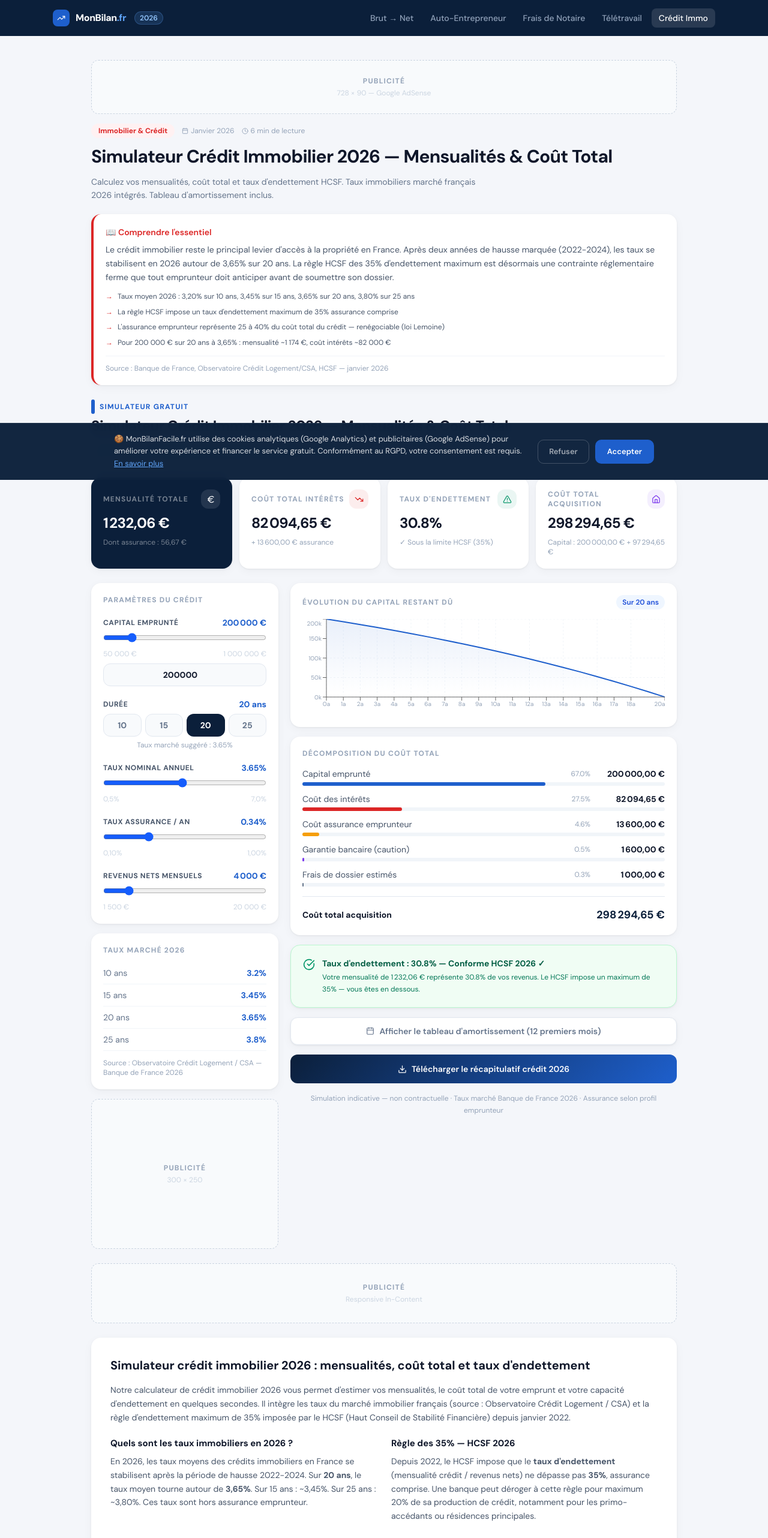
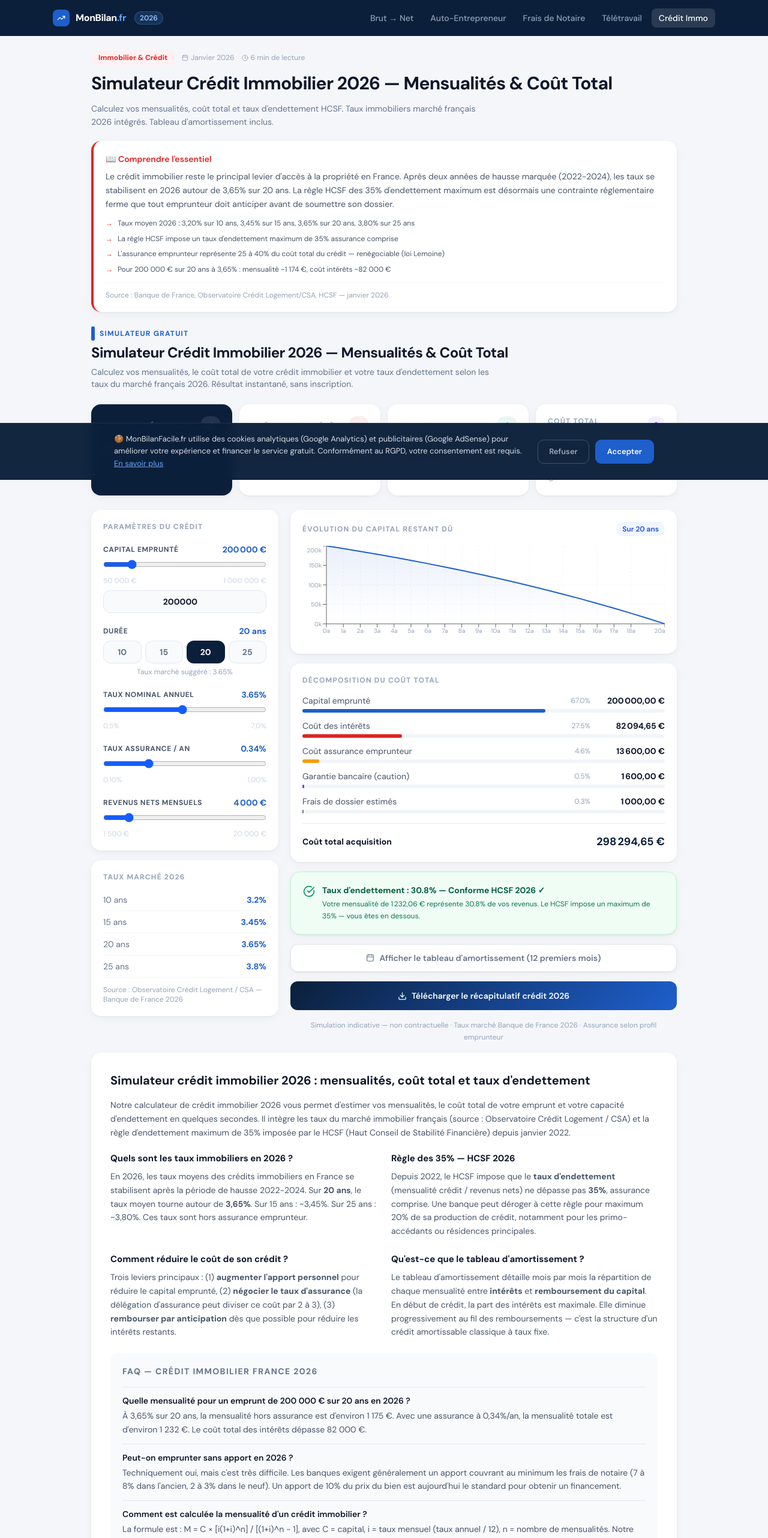
Before and after one commit to MouadOuagag/fisca-fr, a React (Vite) app: page /credit in a window 1280 px wide. Shown: the top 2564 px of the page at 60% size. Built offline with nearby package versions, Linux system fonts and the light colour scheme.

Commit message:
fix: supprimer tous les placeholders AdSense visibles

```diff
--- a/src/components/layout/Layout.jsx
+++ b/src/components/layout/Layout.jsx
@@ -1,6 +1,5 @@
 import Header from './Header'
 import Footer from './Footer'
-import { AdZoneBanner } from '../ui/AdZone'
 import CookieBanner from '../ui/CookieBanner'
 
 export default function Layout({ children }) {
@@ -8,7 +7,6 @@ export default function Layout({ children }) {
     <div className="min-h-screen flex flex-col" style={{ background: '#F4F6FA' }}>
       <Header />
       <div className="flex-1 w-full max-w-5xl mx-auto px-3 sm:px-4 lg:px-6 py-4 sm:py-6">
-        <AdZoneBanner />
         {children}
       </div>
       <Footer />
--- a/src/components/ui/AdZone.jsx
+++ b/src/components/ui/AdZone.jsx
@@ -1,38 +1,3 @@
-export function AdZoneBanner() {
-  return (
-    <div className="w-full flex items-center justify-center my-4"
-      style={{ minHeight: '90px', background: '#F8FAFC', border: '1.5px dashed #CBD5E1', borderRadius: '12px' }}>
-      <div className="text-center">
-        <p className="text-xs font-bold uppercase tracking-widest" style={{ color: '#94A3B8' }}>Publicité</p>
-        <p className="text-xs mt-1" style={{ color: '#CBD5E1' }}>728 × 90 — Google AdSense</p>
-        {/* Remplacer par : <ins className="adsbygoogle" data-ad-slot="XXXXXXXX" data-ad-format="banner" /> */}
-      </div>
-    </div>
-  )
-}
-
-export function AdZoneSquare() {
-  return (
-    <div className="flex items-center justify-center"
-      style={{ width: '100%', minHeight: '250px', background: '#F8FAFC', border: '1.5px dashed #CBD5E1', borderRadius: '12px' }}>
-      <div className="text-center">
-        <p className="text-xs font-bold uppercase tracking-widest" style={{ color: '#94A3B8' }}>Publicité</p>
-        <p className="text-xs mt-1" style={{ color: '#CBD5E1' }}>300 × 250</p>
-        {/* Remplacer par : <ins className="adsbygoogle" data-ad-slot="XXXXXXXX" data-ad-format="rectangle" /> */}
-      </div>
-    </div>
-  )
-}
-
-export function AdZoneInContent() {
-  return (
-    <div className="w-full flex items-center justify-center my-6"
-      style={{ minHeight: '100px', background: '#F8FAFC', border: '1.5px dashed #CBD5E1', borderRadius: '12px' }}>
-      <div className="text-center">
-        <p className="text-xs font-bold uppercase tracking-widest" style={{ color: '#94A3B8' }}>Publicité</p>
-        <p className="text-xs mt-1" style={{ color: '#CBD5E1' }}>Responsive In-Content</p>
-        {/* Remplacer par : <ins className="adsbygoogle" data-ad-slot="XXXXXXXX" data-ad-format="auto" /> */}
-      </div>
-    </div>
-  )
-}
+export function AdZoneBanner() { return null }
+export function AdZoneSquare() { return null }
+export function AdZoneInContent() { return null }
```
